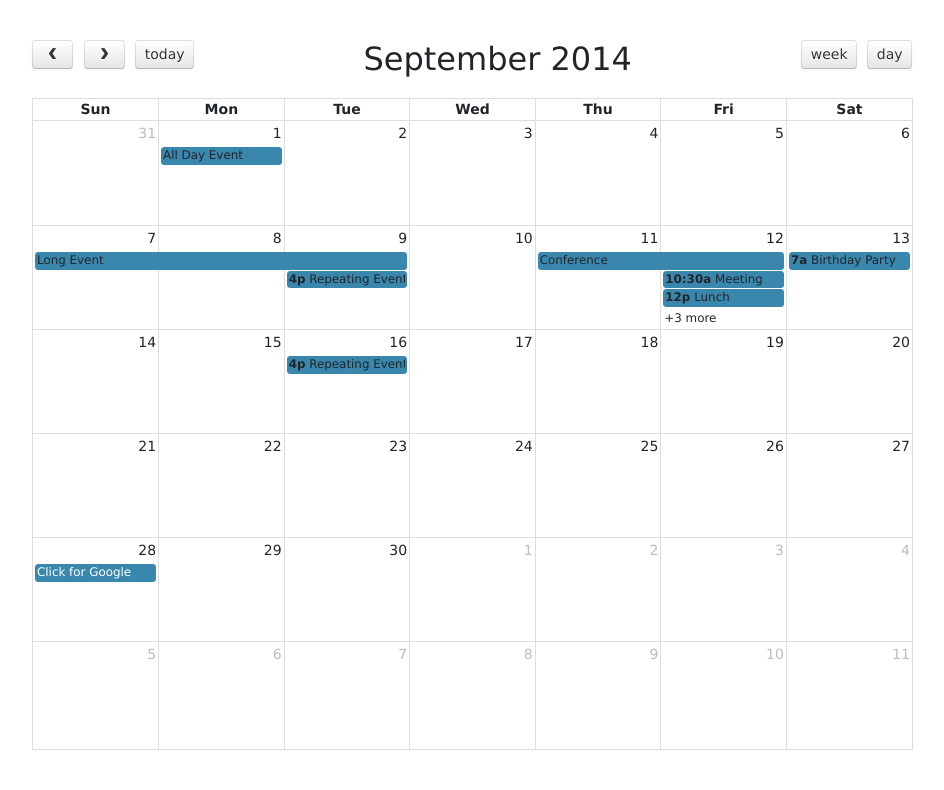
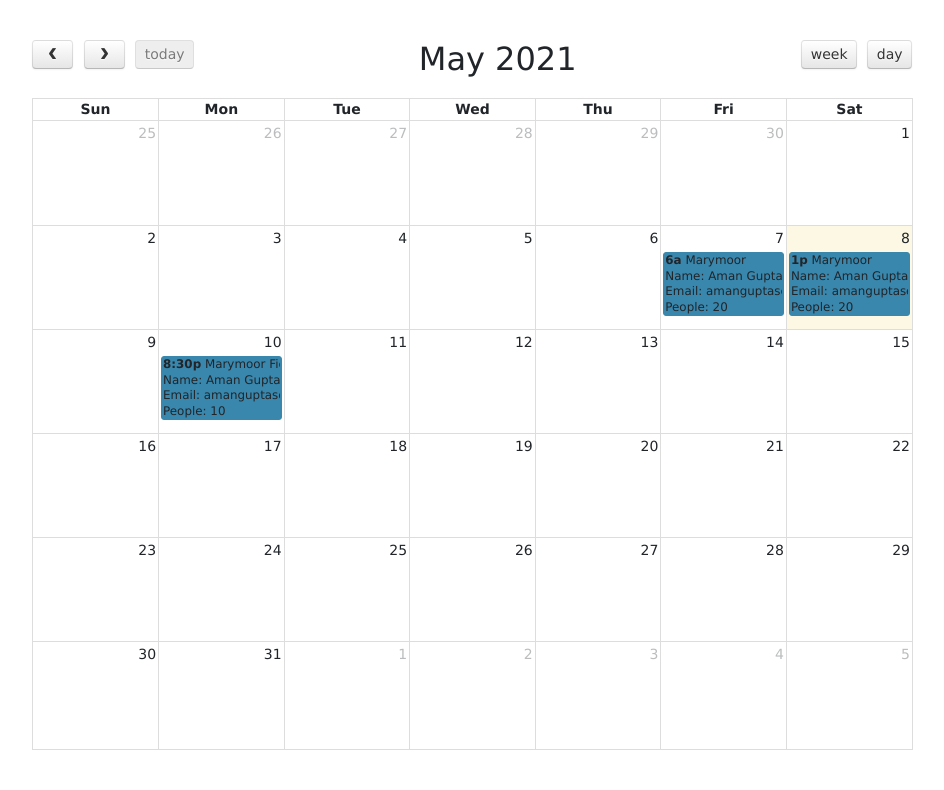
Before and after one commit to AmanGupta55/OpenSpaceFinal, a Flask app: page / in a window 1280 px wide. Shown: the part 56-846 px from the top of the page, without its empty margins (168-1112 px from the left). Run offline with Flask 2, Linux system fonts and the light colour scheme; lists and menus that the app fills with data are empty; parts of the project's set-up code (start-up, migrations or seed data) failed here and were passed over; some libraries are stand-ins or nearby versions.

Commit message:
added booking form to calendar functionality

```diff
--- a/events.json
+++ b/events.json
@@ -1,56 +1 @@
-[
-  {
-    "title": "All Day Event",
-    "start": "2014-09-01"
-  },
-  {
-    "title": "Long Event",
-    "start": "2014-09-07",
-    "end": "2014-09-10"
-  },
-  {
-    "id": "999",
-    "title": "Repeating Event",
-    "start": "2014-09-09T16:00:00-05:00"
-  },
-  {
-    "id": "999",
-    "title": "Repeating Event",
-    "start": "2014-09-16T16:00:00-05:00"
-  },
-  {
-    "title": "Conference",
-    "start": "2014-09-11",
-    "end": "2014-09-13"
-  },
-  {
-    "title": "Meeting",
-    "start": "2014-09-12T10:30:00-05:00",
-    "end": "2014-09-12T12:30:00-05:00"
-  },
-  {
-    "title": "Lunch",
-    "start": "2014-09-12T12:00:00-05:00"
-  },
-  {
-    "title": "Meeting",
-    "start": "2014-09-12T14:30:00-05:00"
-  },
-  {
-    "title": "Happy Hour",
-    "start": "2014-09-12T17:30:00-05:00"
-  },
-  {
-    "title": "Dinner",
-    "start": "2014-09-12T20:00:00"
-  },
-  {
-    "title": "Birthday Party",
-    "start": "2014-09-13T07:00:00-05:00"
-  },
-  {
-    "title": "Click for Google",
-    "url": "http://google.com/",
-    "start": "2014-09-28"
-  }
-]
+[{"title": "Marymoor\n Name: Aman Gupta\n Email: amanguptaseattle@gmail.com\n People: 20", "start": "05-08-2021 13:00:00+13:21", "end": "05-08-2021 15:00:00+13:21"}, {"title": "Marymoor\n Name: Aman Gupta\n Email: amanguptaseattle@gmail.com\n People: 20", "start": "05-07-2021 6:00:00+13:21", "end": "05-07-2021 8:00:00+13:21"}, {"title": "Marymoor Field 1\n Name: Aman Gupta\n Email: amanguptaseattle@gmail.com\n People: 10", "start": "05-10-2021 20:30:00+13:21", "end": "05-10-2021 21:45:00+13:21"}]
--- a/main.py
+++ b/main.py
@@ -1,6 +1,7 @@
 from flask import Flask
 from flask import request, render_template, jsonify, flash, redirect, url_for
 import json
+from datetime import datetime
 from wtforms import Form, DateTimeField, IntegerField, BooleanField, StringField, PasswordField, validators
 
 class RegistrationForm(Form):
@@ -9,14 +10,31 @@ class RegistrationForm(Form):
     field = StringField('What Field do you Want', [validators.DataRequired()])
     people = IntegerField('How many people on the field', [validators.DataRequired()])
     startdatetime = DateTimeField('What time do you want the field', [validators.DataRequired()])
-    enddatatime = DateTimeField('What time will you be off the field', [validators.DataReuqired()])
+    enddatetime = DateTimeField('What time will you be off the field', [validators.DataRequired()])
     accept_tos = BooleanField('I accept the TOS', [validators.DataRequired()])
 
 class User():
-    def __init__(self, name, email, field):
-        print(name)
-        print(email)
-        print(field)
+    def __init__(self, name, email, field, people, startdatetime, enddatetime):
+        self.name = name
+        self.email = email
+        self.field = field
+        self.people = people
+        self.startdatetime = startdatetime
+        self.enddatetime = enddatetime
+
+    def dumpJson(self):
+        data = []
+        with open('events.json', "r") as json_file:
+            data = json.load(json_file)
+
+        data.append({
+            "title": self.field + "\n Name: " + self.name + "\n Email: " + self.email + "\n People: " + str(self.people),
+            "start": self.startdatetime.strftime("%m-%d-%Y %H:%M:%S+13:21"),
+            "end": self.enddatetime.strftime("%m-%d-%Y %H:%M:%S+13:21")
+        })
+
+        with open('events.json', 'w') as outfile:
+            json.dump(data, outfile)
 
 app = Flask(__name__)
 app.secret_key = 'super secret key'
@@ -45,8 +63,9 @@ def login():
 def register():
     form = RegistrationForm(request.form)
     if request.method == 'POST' and form.validate():
-        user = User(form.name.data, form.email.data, form.field.data)
-        flash('Thanks for registering')
+        user = User(form.name.data, form.email.data, form.field.data, form.people.data, form.startdatetime.data, form.enddatetime.data)
+        user.dumpJson()
+        flash('Thanks for booking a field')
         return redirect('/login')
     return render_template('register.html', form=form)
 
--- a/templates/json.html
+++ b/templates/json.html
@@ -18,9 +18,10 @@
           center: 'title',
           right: 'mongth, agendaWeek, agendaDay'
         },
-        defaultDate: '2014-09-12',
-        editable: true,
-        eventLimit: true,
+        defaultDate: '2021-05-08',
+        editable: false,
+        eventLimit: false,
+        timeZone: 'local',
         events: {
           url: 'data',
           error: function() {
--- a/templates/login.html
+++ b/templates/login.html
@@ -5,6 +5,6 @@
     <title></title>
   </head>
   <body>
-    <h1>You are logged in now</h1>
+    <h1>You have now booked your field</h1>
   </body>
 </html>
```
Also changed, not shown: templates/register.html (+5 -2 lines).
